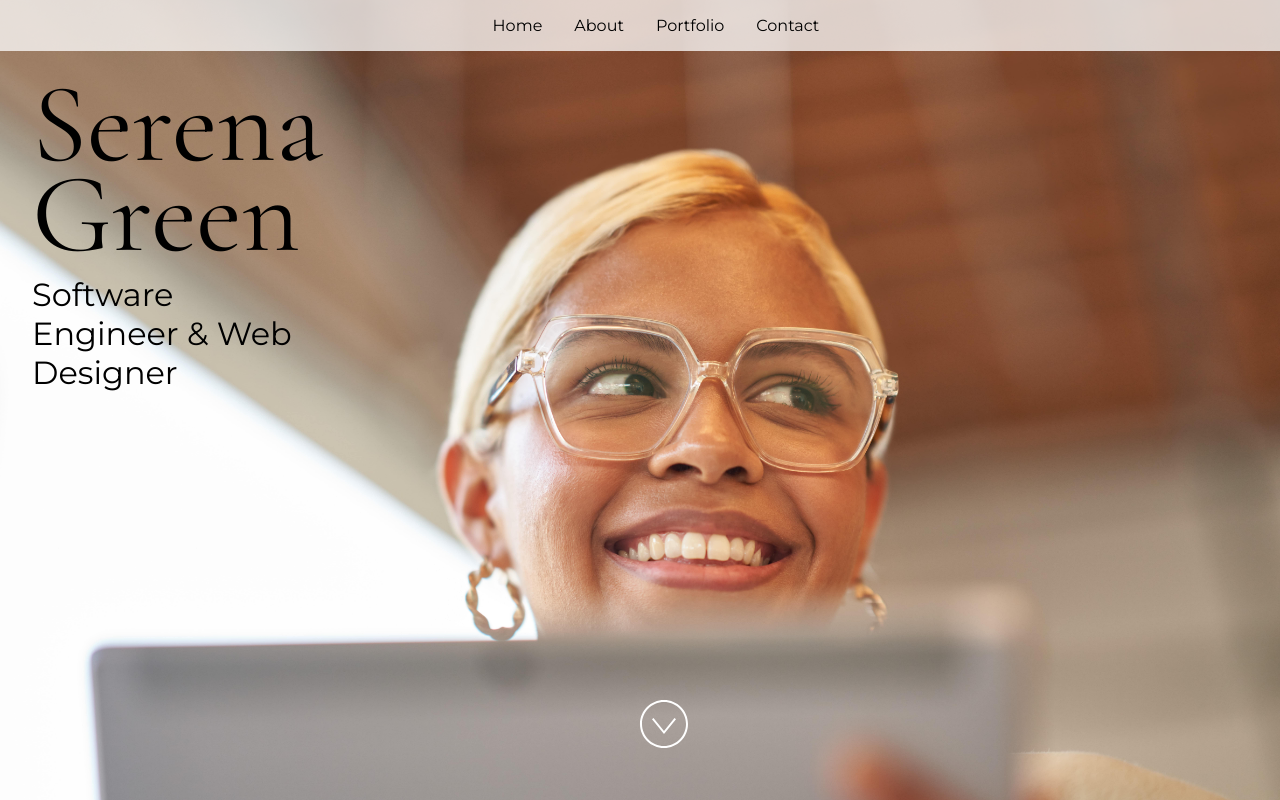
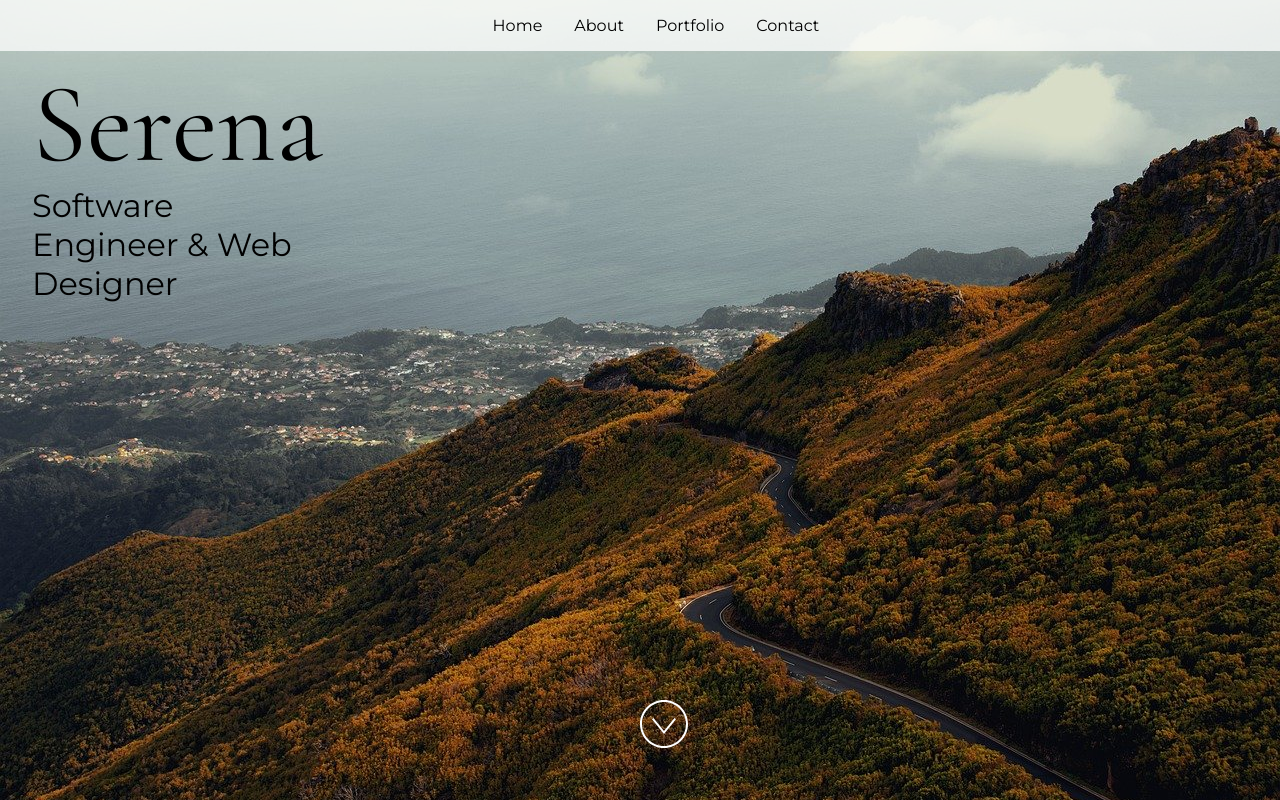
Before and after one commit to renabeeee/my-codespace-portfolio, a React (Vite) app: page / in a window 1280 px wide. Built offline with nearby package versions, Linux system fonts and the light colour scheme.

Commit message:
Adds social links and image

```diff
--- a/src/App.jsx
+++ b/src/App.jsx
@@ -24,12 +24,15 @@ import "./styles.css";
  * If you don't have one of the social sites listed, leave it as an empty string.
  */
 const siteProps = {
-  name: "Serena Green",
+  name: "Serena ",
   title: "Software Engineer & Web Designer",
   email: "serenafgreen@gmail.com",
   gitHub: "renabeee",
   instagram: "serenafgreen",
   linkedIn: "serenafgreen",
+  medium: "",
+  twitter: "",
+  youTube: "",
 };
 
 const primaryColor = "#4E567E";
--- a/src/Components/Home.jsx
+++ b/src/Components/Home.jsx
@@ -20,9 +20,9 @@ import PropTypes from "prop-types";
  * Need an image? Check out https://unsplash.com to download a photo you
  * freely use on your site.
  */
-import image from "../images/woman-with-tablet.jpg";
+import image from "../images/scenic-views.jpg";
 
-const imageAltText = "Adult female in office setting leaning against a glass wall while holding a platinum Microsoft Surface Pro 7 in tablet mode preparing to write with Microsoft Surface Pen";
+const imageAltText = "Image overlooking scenic mountains with a windy road";
 
 const Home = ({ name, title }) => {
   return (
```
Also changed, not shown: src/images/scenic-views.jpg (added).
